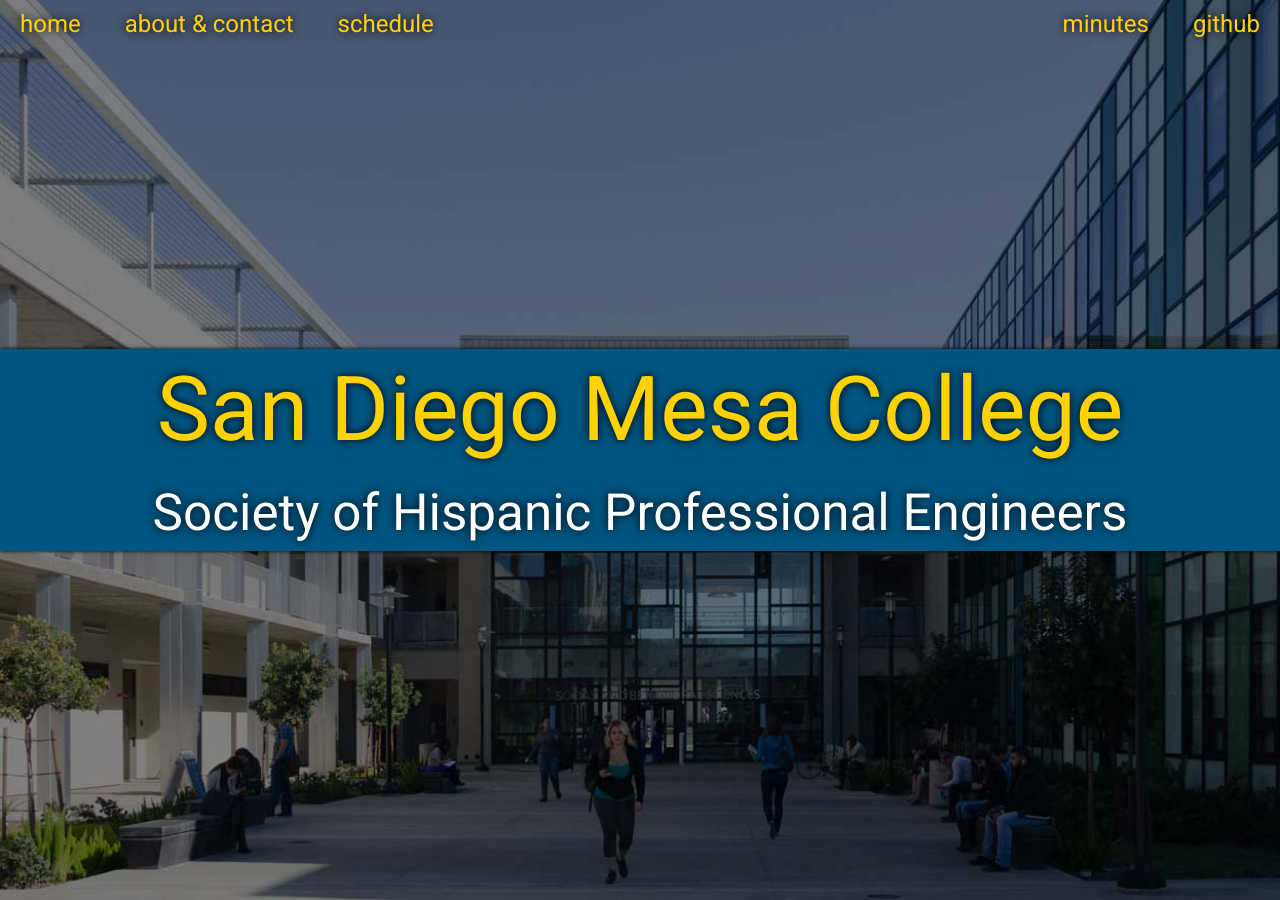
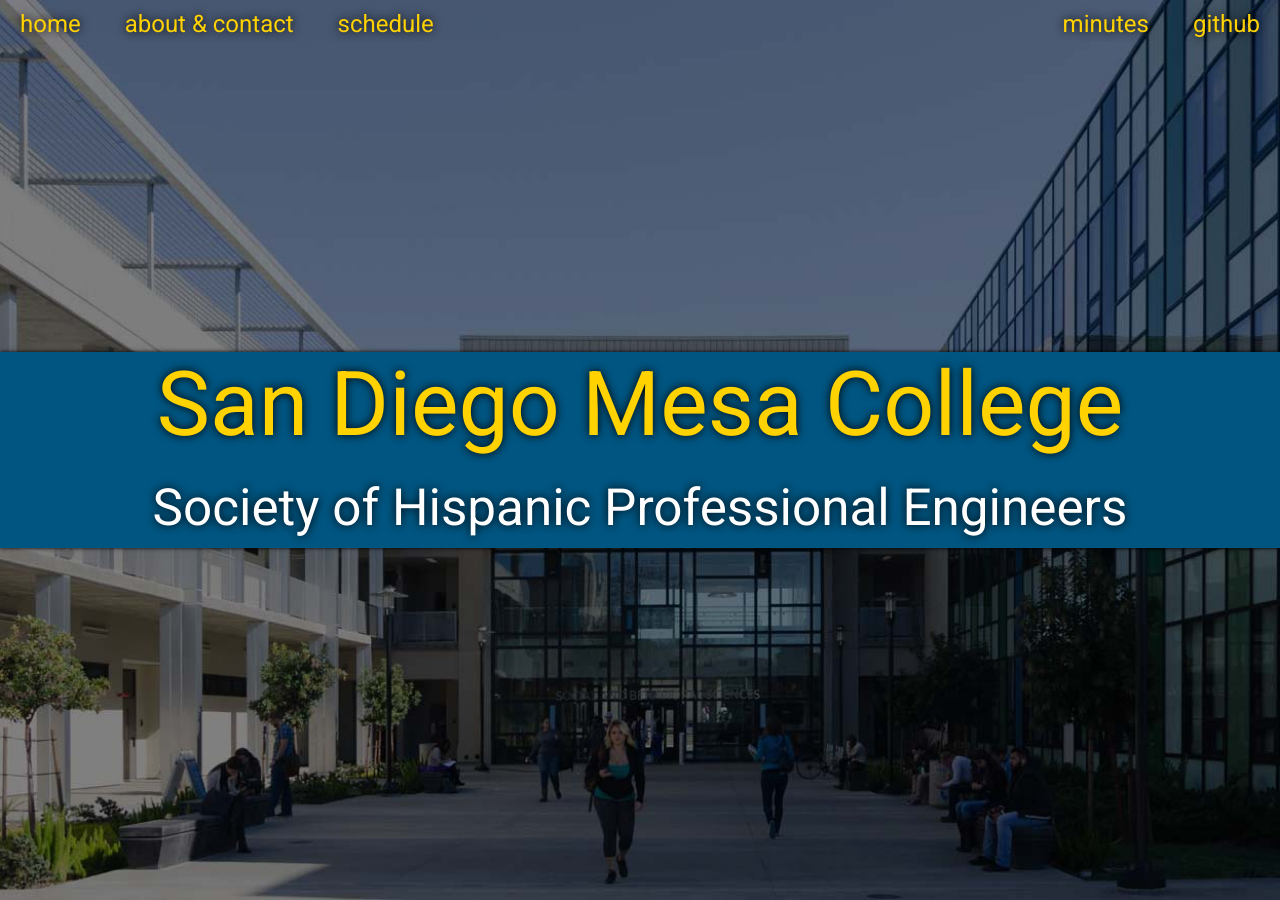
Before and after one commit to SweedJesus/Mesa-SD-SHPE.github.io, a Jekyll site: the page built from index.html, in a window 1280 px wide. Built offline with Jekyll 4.4.1, drawn with Linux system fonts in a browser that asks for light colours.

Commit message:
Change styles

```diff
--- a/_sass/style.scss
+++ b/_sass/style.scss
@@ -177,8 +177,8 @@
   top: 50%;
   transform: translateY(-50%);
   background-color: $color-a;
-  padding: 8px 0;
   box-shadow: 0 0 4px black;
+  padding-bottom: 10px;
 
   h1 {
     text-align: center;
```
